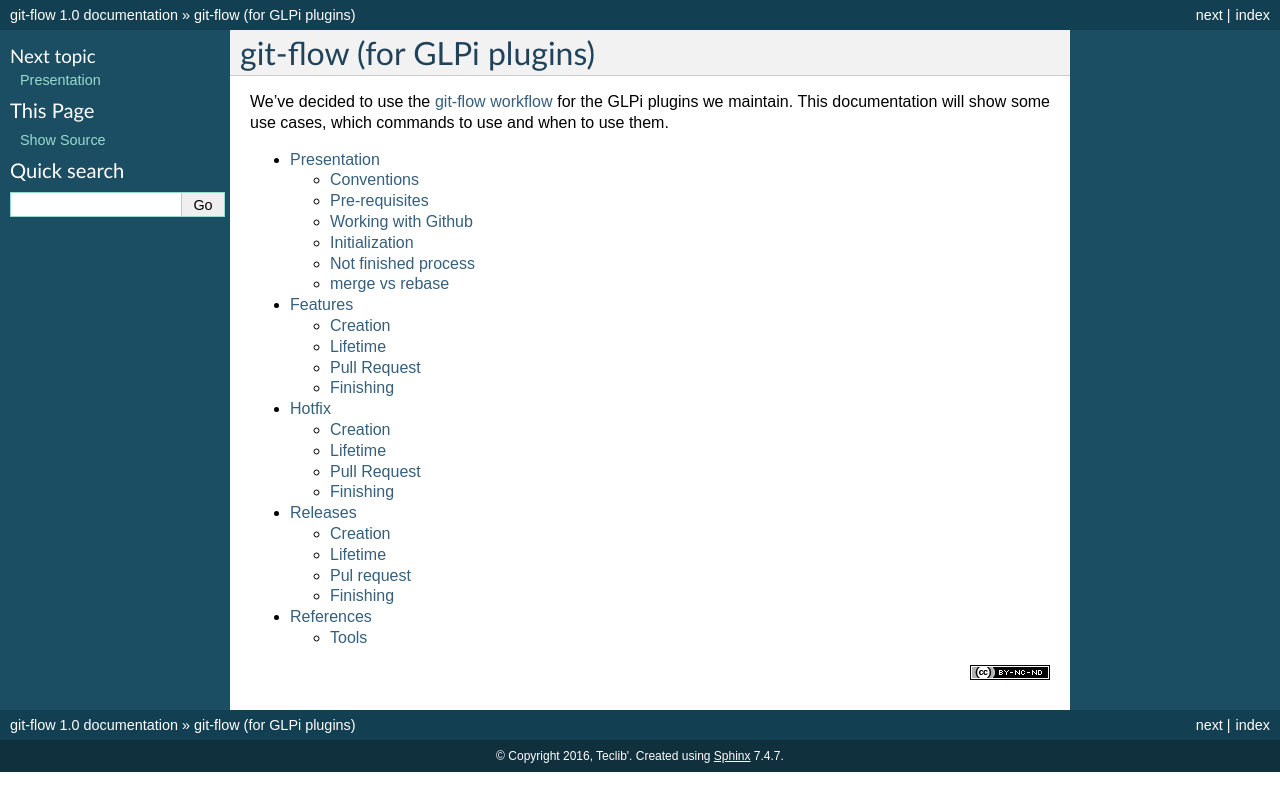
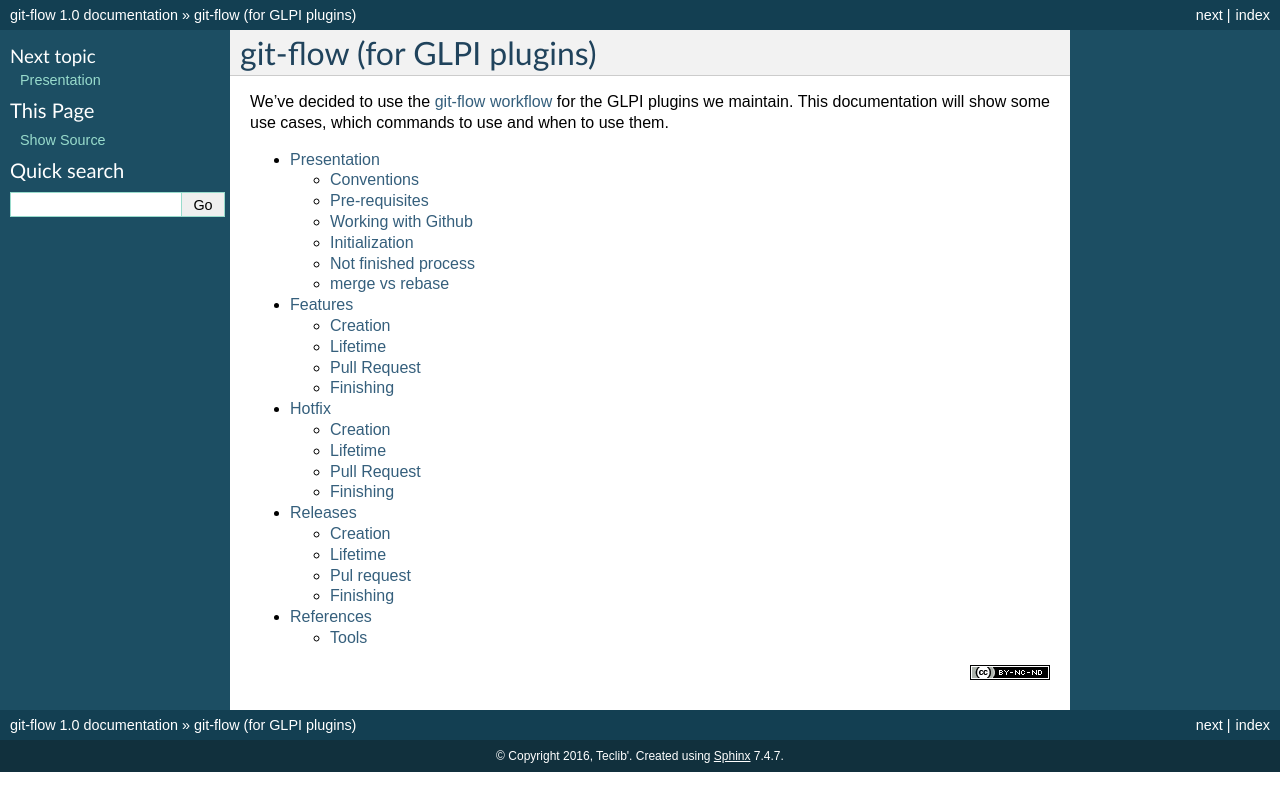
Before and after one commit to TECLIB/gitflow-doc, a Sphinx documentation site: the page built from source/index.rst, in a window 1280 px wide. Shown: the top 811 px of the page. Built offline with Sphinx 7.4.7, drawn with Linux system fonts in a browser that asks for light colours.

```diff
--- a/source/index.rst
+++ b/source/index.rst
@@ -3,10 +3,10 @@
    You can adapt this file completely to your liking, but it should at least
    contain the root `toctree` directive.
 
-git-flow (for GLPi plugins)
+git-flow (for GLPI plugins)
 ===========================
 
-We've decided to use the `git-flow workflow <http://nvie.com/posts/a-successful-git-branching-model/>`_ for the GLPi plugins we maintain. This documentation will show some use cases, which commands to use and when to use them.
+We've decided to use the `git-flow workflow <http://nvie.com/posts/a-successful-git-branching-model/>`_ for the GLPI plugins we maintain. This documentation will show some use cases, which commands to use and when to use them.
 
 .. toctree::
    :maxdepth: 2
```
Also changed, not shown: README.md (+2 -2 lines), 1 other file.
